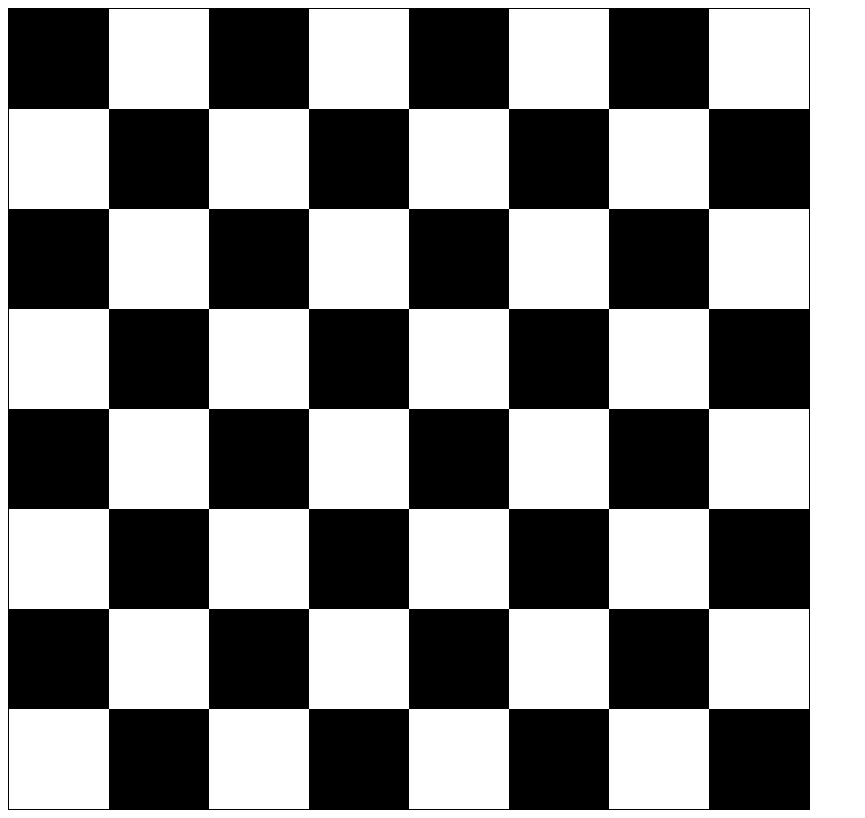
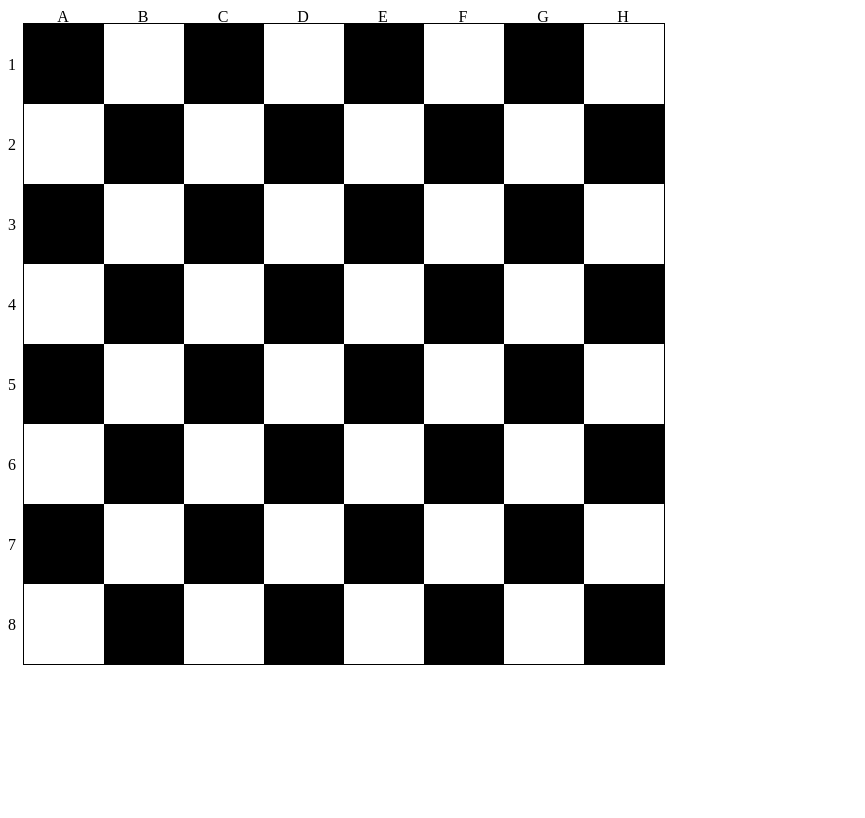
Before and after one commit to ashSmol/JavaScript, a plain HTML site: page task-1.html in a window 1280 px wide. Shown: the whole page, without its empty margins (0-865 px from the left). Drawn offline with Linux system fonts and the light colour scheme.

Commit message:
started 2nd task

```diff
--- a/task-1.css
+++ /dev/null
@@ -1,14 +0,0 @@
-.board{
-    height: 800px;
-    width: 800px;
-    border: 1px solid black;
-    display: flex;
-    flex-wrap: wrap;
-}
-.cell{
-    height: 100px;
-    width: 100px;
-}
-.black{
-    background-color: black;
-}
--- a/task-1.html
+++ b/task-1.html
@@ -1,27 +1,53 @@
 <!DOCTYPE html>
-<html lang="en">
+<html>
 
-<head>
-    <meta charset="UTF-8">
-    <meta http-equiv="X-UA-Compatible" content="IE=edge">
-    <meta name="viewport" content="width=device-width, initial-scale=1.0">
-    <link rel="stylesheet" href="task-1.css">
-    <title>Document</title>
-</head>
+  <head>
+    <title>task-1</title>
+    <link rel="stylesheet" type="text/css" href="task-1_style.css">
 
-<body>
-    <div class="board"></div>
-    <script>
-        let board = document.querySelector(".board");
-        let isBlack = true;
-        let board_html = "";
-        for (let i = 0; i < 64; i++) {
-            board_html += `<div class = "${isBlack ? "black" : ""} cell"></div>`
-            isBlack = !isBlack;
-            if ((i + 1) % 8 == 0) isBlack = !isBlack;
-        }
-        board.innerHTML = board_html;
+  </head>
+
+  <body>
+    <div class="board">
+      <div class="letters"></div>
+      <div class="container">
+        <div class="numberCells"></div>
+        <div class="cells"></div>
+      </div>
+    </div>
+    <script type="text/javascript">
+    function renderChessBoard(){
+        let black_ = true;
+    	let board = document.querySelector(".cells");
+    	htmlCells = "";
+    	for (let i = 0; i < 8; i++) {
+    	  for (let j = 0; j < 8; j++) {
+    	    if (black_) {
+    	      htmlCells += '<div class= "black_ cell"></div>';
+    	    } else {
+    	      htmlCells += '<div class= "white cell"></div>'
+    	    };
+    	    black_ = !black_;
+    	  }
+    	  black_ = !black_;
+    	}
+    	board.innerHTML = htmlCells;
+
+    	let letterCells = "";
+    	for (let i = 0; i < 8; i++) {
+    	  letterCells += `<div class = letterCell> ${String.fromCharCode(65 + i)} </div>`;
+    	};
+    	document.querySelector(".letters").innerHTML = letterCells;
+
+    	let numberCells = "";
+    	for (let i = 1; i <= 8; i++) {
+    	  numberCells += `<div class = numberCell> ${i} </div>`;
+
+      }
+      document.querySelector(".numberCells").innerHTML = numberCells;
+    }
+    window.onload=renderChessBoard;
     </script>
-</body>
+  </body>
 
 </html>
--- /dev/null
+++ b/task-1_style.css
@@ -0,0 +1,49 @@
+.cells {
+  height: 640px;
+  width: 640px;
+  border: solid black 1px;
+  display: flex;
+  flex-wrap: wrap;
+}
+
+.cell {
+  height: 80px;
+  width: 80px;
+}
+
+.black_ {
+  background-color: black;
+}
+
+.letters {
+  width: 640px;
+  height: 15px;
+  display: flex;
+  flex-wrap: wrap;
+   margin-left: 15px;
+}
+
+.letterCell {
+  width: 80px;
+  text-align: center;
+}
+
+.container {
+  display: flex;
+  flex-direction: row;
+}
+
+.numberCells {
+  height: 640px;
+  width: 15px;
+  display: flex;
+  flex-wrap: wrap;
+  flex-direction:column;
+}
+
+.numberCell {
+  height: 80px;
+  width: 15px;
+  box-sizing: border-box;
+  padding-top: 33px;
+}
--- /dev/null
+++ b/ts-2.css
@@ -0,0 +1,15 @@
+.container{
+  display:flex;
+}
+
+.products{
+  background-color:yellow;
+  width:50%;
+  height:100px;
+}
+
+.basket{
+  background-color:green;
+  width:50%;
+  height:100px;
+}
```
Also changed, not shown: ts-2.html (added, +47 -0 lines).
